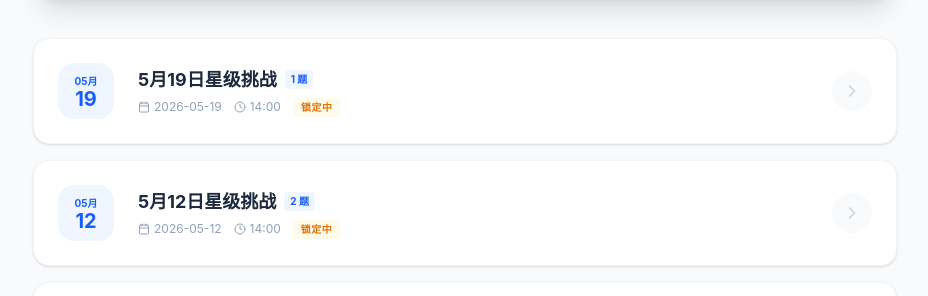
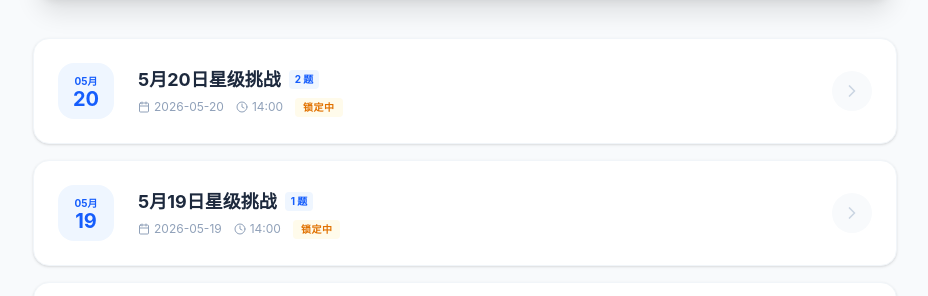
Before and after one commit to wyz-1020/-11, a React (Vite) app: page / in a window 1280 px wide. Shown: the part 231-527 px from the top of the page, without its empty margins (175-1103 px from the left). Built offline with nearby package versions, Linux system fonts and the light colour scheme.

Commit message:
feat: Add new math challenge for May 20th
Introduces a new seed problem (`seed-problem-14-v1`) corresponding to the May 20th star challenge. This ensures the challenge is available for users on the correct date.

```diff
--- a/src/App.tsx
+++ b/src/App.tsx
@@ -96,6 +96,7 @@ export default function App() {
     const seed11Id = "seed-problem-11-v1"; // New challenge for April 16th
     const seed12Id = "seed-problem-12-v1"; // New challenge for May 12th
     const seed13Id = "seed-problem-13-v2"; // New challenge for May 19th
+    const seed14Id = "seed-problem-14-v1"; // New challenge for May 20th
 
     const hasSeed1 = currentProblems.some(
       (p) => p.id === seed1Id || p.title === "3月18日",
@@ -135,6 +136,9 @@ export default function App() {
     );
     const hasSeed13 = currentProblems.some(
       (p) => p.id === seed13Id || p.title === "5月19日星级挑战",
+    );
+    const hasSeed14 = currentProblems.some(
+      (p) => p.id === seed14Id || p.title === "5月20日星级挑战",
     );
 
     let updatedProblems = [...currentProblems];
@@ -427,6 +431,33 @@ export default function App() {
         ],
       };
       updatedProblems.push(initialProblem13);
+      needsUpdate = true;
+    }
+
+    if (!hasSeed14) {
+      const initialProblem14: MathProblem = {
+        id: seed14Id,
+        date: "2026-05-20",
+        title: "5月20日星级挑战",
+        unlockTime: "14:00",
+        createdAt: Date.now() + 13000,
+        problems: [
+          {
+            id: "sub-14-1",
+            content: "### 第一题：简便运算\n\n**60.5 + 60.7 + 59.8 + 61.1 + 60.8 + 58.8**",
+            difficulty: 2,
+            solution: "## 【第一步：分析特征】\n观察这些数，发现它们都非常接近 **60**。因此，我们可以选择 60 作为基准数。\n\n## 【第二步：基准数法计算】\n我们可以把每一个数都拆成 $60 +$ 或 $60 -$ 的形式：\n- $60.5 = 60 + 0.5$\n- $60.7 = 60 + 0.7$\n- $59.8 = 60 - 0.2$\n- $61.1 = 60 + 1.1$\n- $60.8 = 60 + 0.8$\n- $58.8 = 60 - 1.2$\n\n## 【第三步：合并计算】\n$60 \\times 6 + (0.5 + 0.7 - 0.2 + 1.1 + 0.8 - 1.2)$\n$= 360 + (1.2 - 0.2 + 1.1 + 0.8 - 1.2)$\n$= 360 + (1 + 1.9 - 1.2)$\n$= 360 + (2.9 - 1.2)$\n$= 360 + 1.7$\n$= 361.7$\n\n## 【结论】\n原式结果为 **361.7**。",
+          },
+          {
+            id: "sub-14-2",
+            content:
+              "### 第二题：应用题\n\n**妈妈买来一桶油，连桶重 5.2kg，用去一半油后，连桶重 2.7kg，这桶油原来重多少千克？桶重多少千克？**",
+            difficulty: 2,
+            solution: "## 【第一步：分析总量变化】\n- **连桶原重**：$5.2\\text{ kg}$\n- **剩余连桶重**：$2.7\\text{ kg}$\n\n## 【第二步：求出一半油的重量】\n因为用去的是一半的油，所以减少的重量就是一半油的重量：\n$5.2 - 2.7 = 2.5\\text{ kg}$\n\n## 【第三步：求出原来油的总重】\n原来的油重是一半油重的 2 倍：\n$2.5 \\times 2 = 5\\text{ kg}$\n\n## 【第四步：求出桶的重量】\n用原来的总重量（油 + 桶）减去油的重量：\n$5.2 - 5 = 0.2\\text{ kg}$\n\n## 【结论】\n这桶油原来重 **5kg**，桶重 **0.2kg**。",
+          },
+        ],
+      };
+      updatedProblems.push(initialProblem14);
       needsUpdate = true;
     }
 
```
